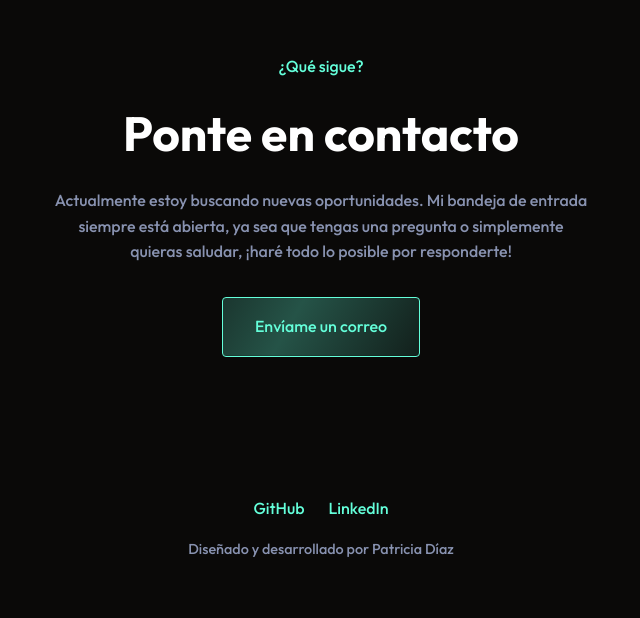
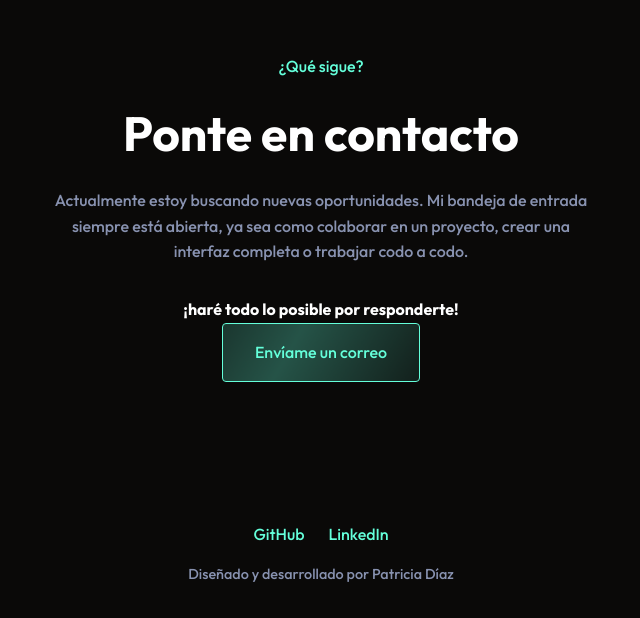
Before and after one commit to Patriciaddc80/MY-PORTFOLIO, a website: page index.html in a window 1280 px wide. Shown: the part 3606-4224 px from the top of the page, without its empty margins (319-959 px from the left). Before the commit the page ends 4199 px from the top, so only its background shows below. Drawn offline with Linux system fonts and the light colour scheme.

Commit message:
Update: Mejora en el texto de contacto

```diff
--- a/index.html
+++ b/index.html
@@ -194,8 +194,9 @@
             <p class="contact-title">¿Qué sigue?
             <h2 class="contact-heading">Ponte en contacto</h2>
             <p class="contact-text">Actualmente estoy buscando nuevas oportunidades. Mi bandeja de entrada siempre está
-                abierta, ya sea que tengas una pregunta o simplemente quieras saludar, ¡haré todo lo posible por
-                responderte!</p><a href="mailto:patriciaddc80@gmail.com" class="cta-button">Envíame un correo</a>
+                abierta, ya sea como colaborar en un proyecto, crear una interfaz completa o trabajar codo a codo.
+            <h4>¡haré todo lo posible por responderte!</h4>
+            </p><a href="mailto:patriciaddc80@gmail.com" class="cta-button">Envíame un correo</a>
         </div>
     </section>
     <footer>
--- a/package.json
+++ b/package.json
@@ -5,7 +5,8 @@
   "main": "server.js",
   "scripts": {
     "start": "node server.js",
-    "dev": "nodemon server.js"
+    "dev": "nodemon server.js",
+    "build": "vite build"
   },
   "dependencies": {
     "express": "^4.18.2"
```
